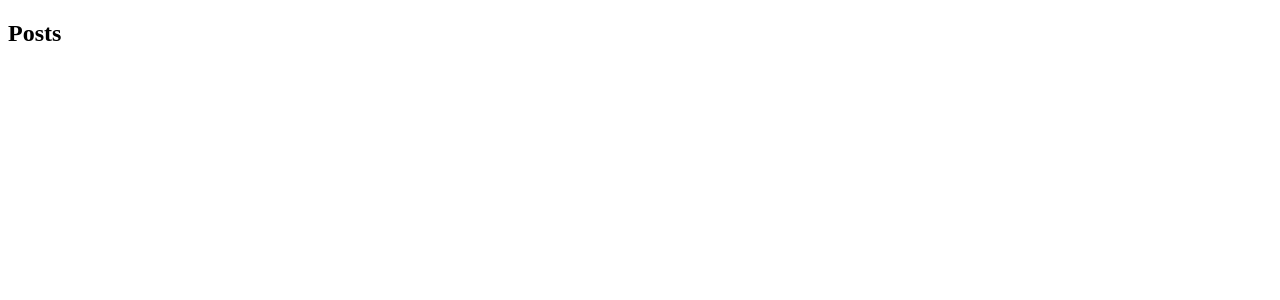
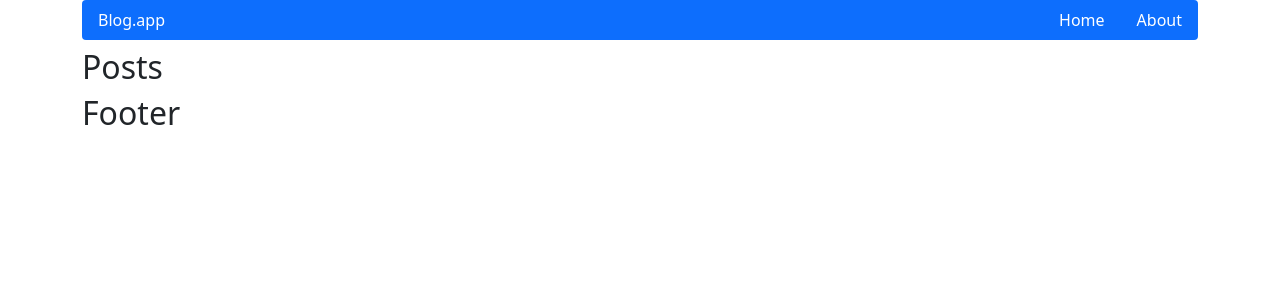
Before and after one commit to Justek9/react-blog-app, a React (Create React App) app: page / in a window 1280 px wide. Shown: the top 300 px of the page. Built offline with nearby package versions, Linux system fonts and the light colour scheme.

Commit message:
add navbar

```diff
--- a/src/App.js
+++ b/src/App.js
@@ -1,13 +1,18 @@
 import { Routes, Route } from 'react-router-dom'
+import { Container } from 'react-bootstrap'
 import About from './components/pages/About'
 import Posts from './components/pages/Posts'
 import Post from './components/pages/Post'
 import AddPost from './components/pages/AddPost'
 import EditPost from './components/pages/EditPost'
 import NotFound from './components/pages/NotFound'
+import Header from './components/views/Header'
+import Footer from './components/views/Footer'
 
 function App() {
 	return (
+		<Container>
+			<Header />
 			<Routes>
 				<Route path='/' element={<Posts />}></Route>
 				<Route path='/post/:id' element={<Post />}></Route>
@@ -16,6 +21,8 @@ function App() {
 				<Route path='/about' element={<About />}></Route>
 				<Route path='/*' element={<NotFound />} />
 			</Routes>
+			<Footer />
+		</Container>
 	)
 }
 
--- /dev/null
+++ b/src/components/views/Footer.js
@@ -0,0 +1,9 @@
+const Footer = () => {
+	return (
+		<div>
+			<h2>Footer</h2>
+		</div>
+	)
+}
+
+export default Footer
--- /dev/null
+++ b/src/components/views/Header.js
@@ -0,0 +1,7 @@
+import NavBar from './NavBar'
+
+const Header = () => {
+	return <NavBar />
+}
+
+export default Header
--- /dev/null
+++ b/src/components/views/NavBar.js
@@ -0,0 +1,22 @@
+import { Nav } from 'react-bootstrap'
+import { NavLink } from 'react-router-dom'
+
+const NavBar = () => {
+	return (
+		<Nav className='me-auto d-flex justify-content-between align-items-center bg-primary rounded mb-2'>
+			<Nav.Link className='text-white' as={NavLink} to='/'>
+				Blog.app
+			</Nav.Link>
+			<div className='d-flex justify-content-end align-items-center'>
+				<Nav.Link className='text-white' as={NavLink} to='/'>
+					Home
+				</Nav.Link>
+				<Nav.Link className='text-white' as={NavLink} to='/about'>
+					About
+				</Nav.Link>
+			</div>
+		</Nav>
+	)
+}
+
+export default NavBar
--- a/src/index.js
+++ b/src/index.js
@@ -4,6 +4,7 @@ import App from './App'
 import { Provider } from 'react-redux'
 import store from './redux/store'
 import { BrowserRouter } from 'react-router-dom'
+import 'bootstrap/dist/css/bootstrap.min.css'
 
 const root = ReactDOM.createRoot(document.getElementById('root'))
 root.render(
```
Lines whose indentation alone changed are shown as unchanged.
